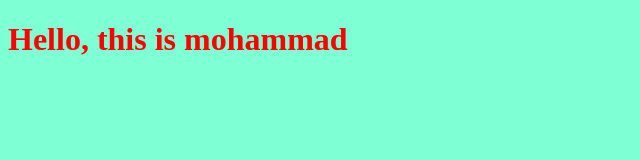
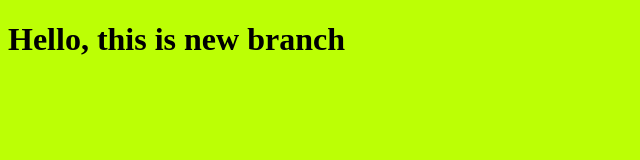
Before and after one commit to moe-noxchi/myprojectgit, a plain HTML site: page index.html in a window 1280 px wide. Shown: the whole page, without its empty margins (0-640 px from the left). Drawn offline with Linux system fonts and the light colour scheme.

Commit message:
changing style for the title

```diff
--- a/index.html
+++ b/index.html
@@ -8,7 +8,7 @@
     <title>Document</title>
 </head>
 <body>
-    <h1>Hello, this is mohammad</h1>
+    <h1>Hello, this is new branch </h1>
 
     <script src="app.js"></script>
 </body>
--- a/style.css
+++ b/style.css
@@ -1,6 +1,6 @@
 h1 {
-    color: red;
+    color: black;
 }
 body {
-    background-color: aquamarine;
+    background-color: rgb(188, 255, 5);
 }
```
